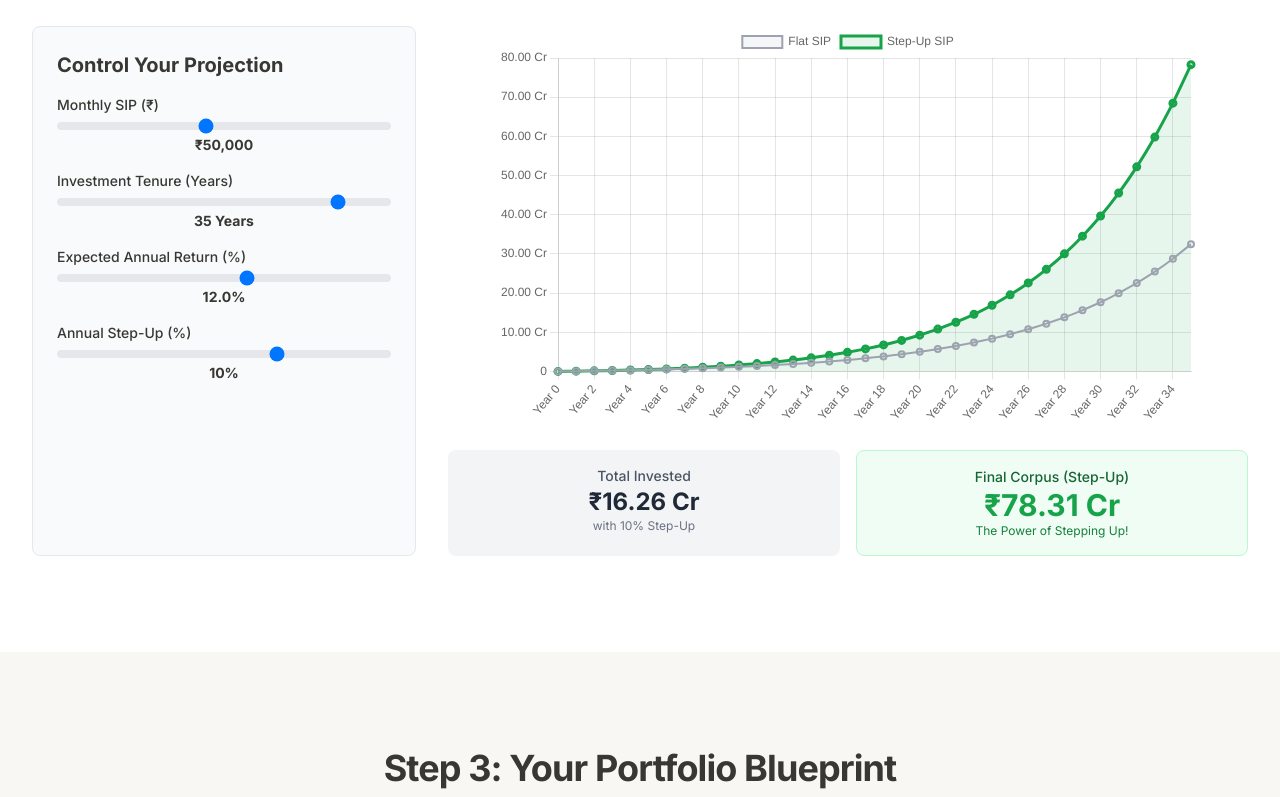
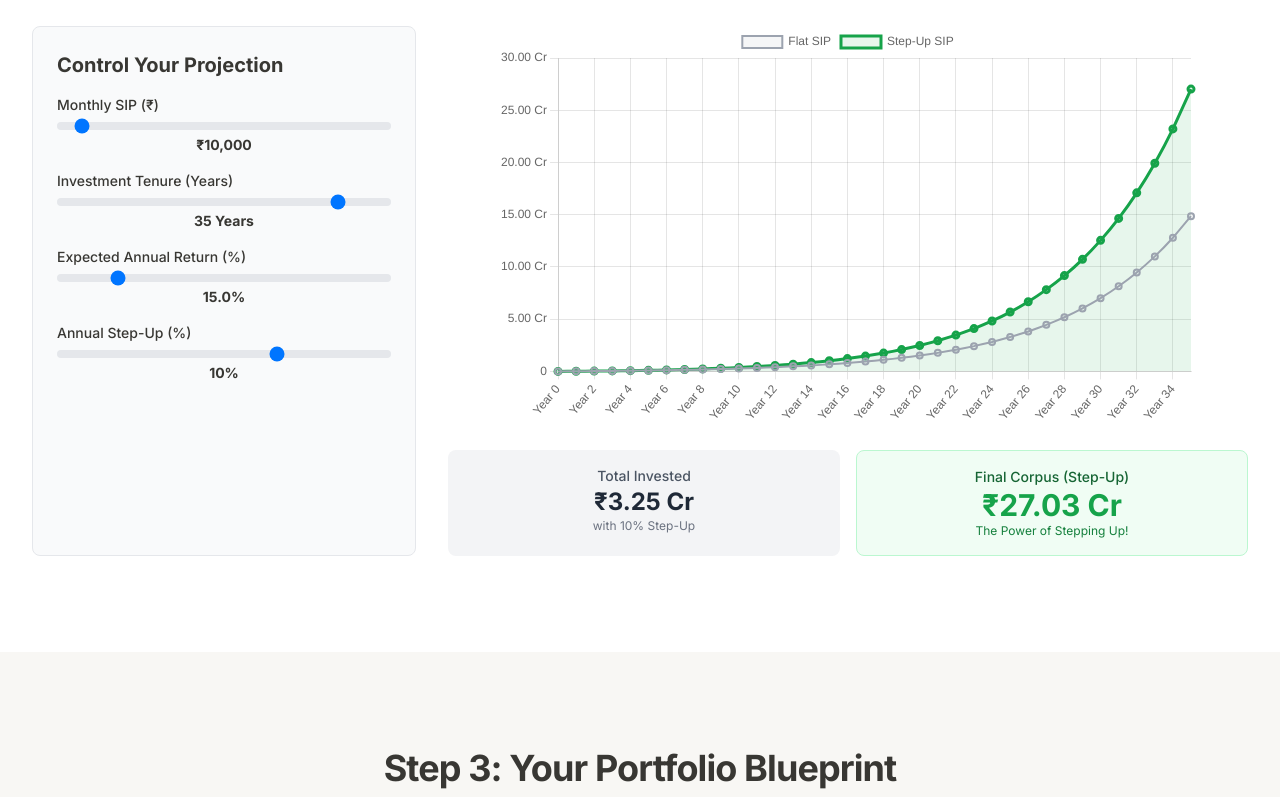
Before and after one commit to shivamgupta1319/investment-plan, a plain HTML site: page index.html in a window 1280 px wide. Shown: the part 1460-2257 px from the top of the page. Drawn offline with nearby package versions, Linux system fonts and the light colour scheme.

Commit message:
Update index.html

```diff
--- a/index.html
+++ b/index.html
@@ -189,9 +189,9 @@
                         <div class="space-y-4 text-sm">
                             <div>
                                 <label for="sip-amount" class="font-medium">Monthly SIP (₹)</label>
-                                <input type="range" id="sip-amount" min="10000" max="100000" step="1000" value="50000"
+                                <input type="range" id="sip-amount" min="5000" max="100000" step="1000" value="10000"
                                     class="w-full h-2 bg-gray-200 rounded-lg appearance-none cursor-pointer">
-                                <div class="text-center font-bold" id="sip-amount-label">₹50,000</div>
+                                <div class="text-center font-bold" id="sip-amount-label">₹10,000</div>
                             </div>
                             <div>
                                 <label for="sip-tenure" class="font-medium">Investment Tenure (Years)</label>
@@ -201,9 +201,9 @@
                             </div>
                             <div>
                                 <label for="sip-return" class="font-medium">Expected Annual Return (%)</label>
-                                <input type="range" id="sip-return" min="8" max="15" step="0.5" value="12"
+                                <input type="range" id="sip-return" min="8" max="50" step="0.5" value="15"
                                     class="w-full h-2 bg-gray-200 rounded-lg appearance-none cursor-pointer">
-                                <div class="text-center font-bold" id="sip-return-label">12.0%</div>
+                                <div class="text-center font-bold" id="sip-return-label">15.0%</div>
                             </div>
                             <div>
                                 <label for="sip-stepup" class="font-medium">Annual Step-Up (%)</label>
```
